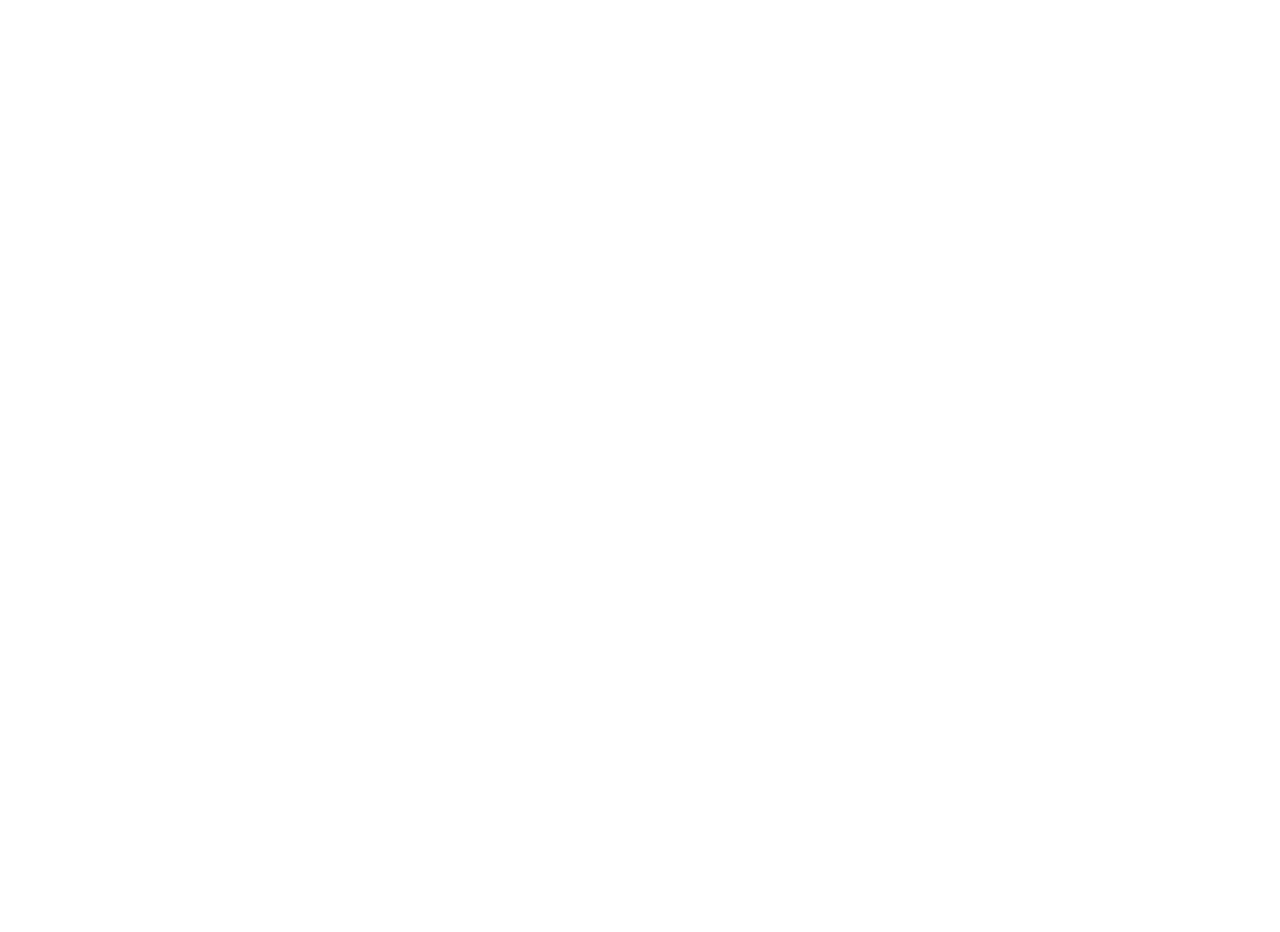
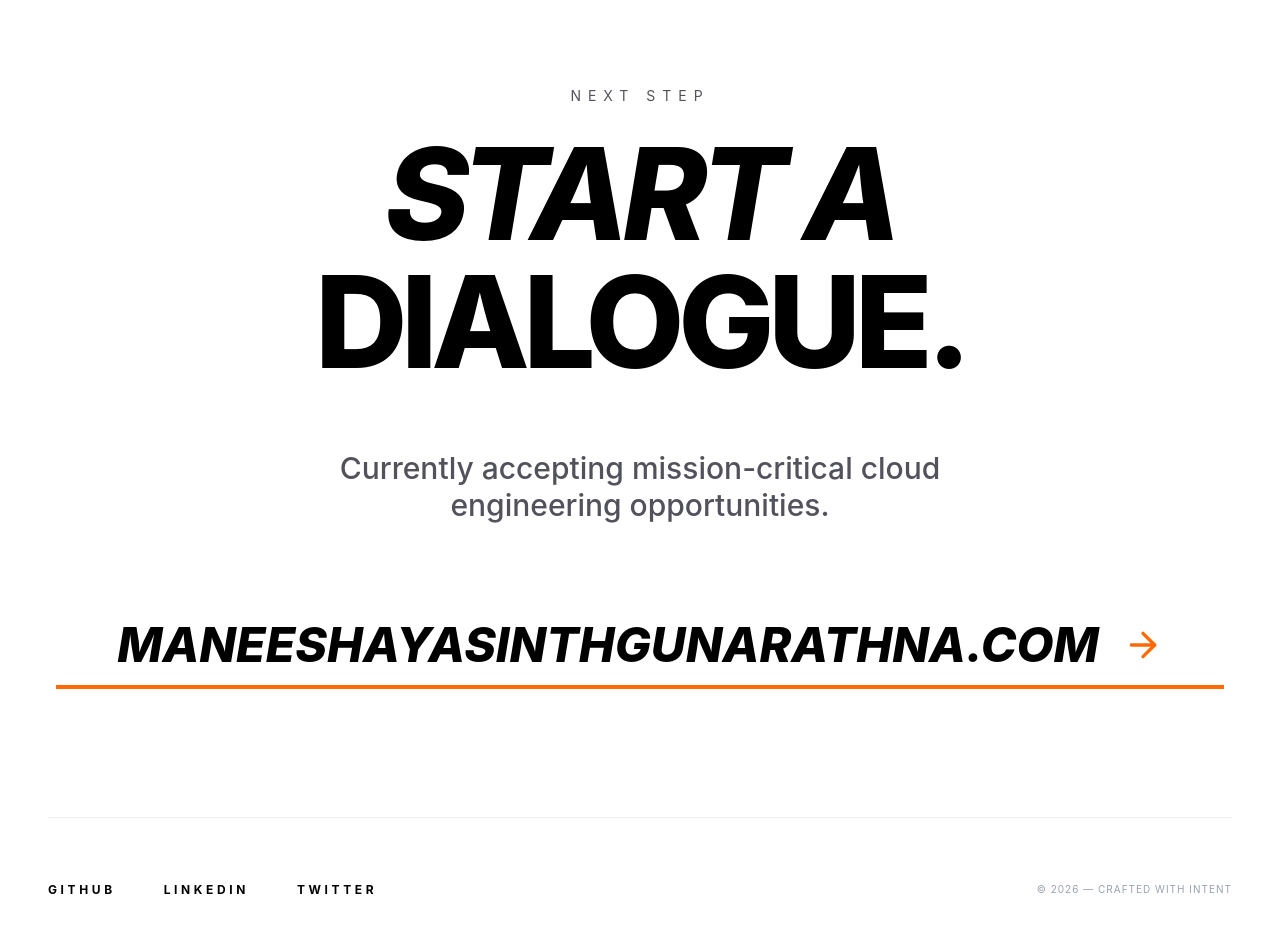
Before and after one commit to maneeshaYasinth/portfolio-website, a React (Vite) app: page / in a window 1280 px wide. Shown: the part 3180-4112 px from the top of the page. Before the commit the page ends 952 px from the top, so only its background shows below. Built offline with nearby package versions, Linux system fonts and the light colour scheme; a web font is replaced by a local one.

Commit message:
added contact page

```diff
--- a/src/App.jsx
+++ b/src/App.jsx
@@ -2,6 +2,8 @@
 import { useEffect, useState } from 'react'
 import Navbar from './components/Navbar'
 import Hero from './pages/Hero'
+import Work from './pages/Work'
+import Contact from './pages/Contact'
 
 function App() {
   const [isDarkMode, setIsDarkMode] = useState(() => {
@@ -25,6 +27,8 @@
     <>
       <Navbar isDarkMode={isDarkMode} onToggleDarkMode={toggleDarkMode} />
       <Hero isDarkMode={isDarkMode} />
+      <Work isDarkMode={isDarkMode} />
+      <Contact isDarkMode={isDarkMode} />
     </>
   )
 }
--- a/src/pages/Contact.jsx
+++ b/src/pages/Contact.jsx
@@ -0,0 +1,120 @@
+export default function Contact({ isDarkMode }) {
+  return (
+    <section
+      id="contact"
+      className={`py-48 relative overflow-hidden transition-colors duration-500 ${
+        isDarkMode ? 'bg-zinc-950' : 'bg-white'
+      }`}
+    >
+      <div className="container mx-auto px-6 md:px-12 max-w-7xl">
+        <div className="text-center space-y-16">
+          <div className="space-y-6">
+            <h2
+              className={`text-sm uppercase tracking-[0.5em] ${
+                isDarkMode ? 'text-zinc-400' : 'text-zinc-600'
+              }`}
+            >
+              Next Step
+            </h2>
+            <h3
+              className={`text-7xl md:text-9xl font-extrabold uppercase italic tracking-tighter leading-none ${
+                isDarkMode ? 'text-white' : 'text-black'
+              }`}
+            >
+              Start a <br />
+              <span className="not-italic">Dialogue.</span>
+            </h3>
+          </div>
+
+          <p
+            className={`text-2xl md:text-3xl max-w-2xl mx-auto font-medium leading-tight ${
+              isDarkMode ? 'text-zinc-300' : 'text-zinc-600'
+            }`}
+          >
+            Currently accepting mission-critical cloud engineering opportunities.
+          </p>
+
+          <div className="pt-8 px-2">
+            <a
+              href="mailto:maneeshayasinthgunarathna@gmail.com"
+              className={`group relative flex flex-wrap items-center justify-center gap-2 sm:gap-3 md:gap-6 text-base sm:text-xl md:text-3xl lg:text-5xl font-extrabold uppercase italic border-b-4 border-orange-500 pb-3 md:pb-4 hover:text-orange-500 transition-all ${
+                isDarkMode ? 'text-white' : 'text-black'
+              }`}
+              style={{ wordBreak: 'break-word', overflowWrap: 'break-word' }}
+            >
+              <span className="text-center" style={{ wordBreak: 'break-word' }}>
+                maneeshayasinthgunarathna.com
+              </span>
+              <svg
+                xmlns="http://www.w3.org/2000/svg"
+                className="w-6 h-6 sm:w-8 sm:h-8 md:w-10 md:h-10 group-hover:translate-x-4 transition-transform text-orange-500 flex-shrink-0"
+                viewBox="0 0 24 24"
+                fill="none"
+                stroke="currentColor"
+                strokeWidth="2"
+                strokeLinecap="round"
+                strokeLinejoin="round"
+                aria-hidden="true"
+              >
+                <path d="M5 12h14"></path>
+                <path d="m12 5 7 7-7 7"></path>
+              </svg>
+            </a>
+          </div>
+
+          <div
+            className={`mt-32 pt-16 border-t flex flex-col md:flex-row justify-between items-center gap-10 ${
+              isDarkMode ? 'border-white/10' : 'border-black/5'
+            }`}
+          >
+            <div className="flex gap-12">
+              <a
+                href="https://github.com/maneeshaYasinth"
+                target="_blank"
+                rel="noopener noreferrer"
+                className={`text-xs font-bold uppercase tracking-[0.3em] transition-colors ${
+                  isDarkMode
+                    ? 'text-zinc-300 hover:text-white'
+                    : 'text-black hover:text-zinc-600'
+                }`}
+              >
+                GitHub
+              </a>
+              <a
+                href="https://linkedin.com/in/maneesha-yasinth-gunarathna-700284253"
+                target="_blank"
+                rel="noopener noreferrer"
+                className={`text-xs font-bold uppercase tracking-[0.3em] transition-colors ${
+                  isDarkMode
+                    ? 'text-zinc-300 hover:text-white'
+                    : 'text-black hover:text-zinc-600'
+                }`}
+              >
+                LinkedIn
+              </a>
+              <a
+                href="https://twitter.com"
+                target="_blank"
+                rel="noopener noreferrer"
+                className={`text-xs font-bold uppercase tracking-[0.3em] transition-colors ${
+                  isDarkMode
+                    ? 'text-zinc-300 hover:text-white'
+                    : 'text-black hover:text-zinc-600'
+                }`}
+              >
+                Twitter
+              </a>
+            </div>
+            <span
+              className={`text-[10px] uppercase tracking-widest ${
+                isDarkMode ? 'text-zinc-500' : 'text-gray-400'
+              }`}
+            >
+              © 2026 — Crafted with Intent
+            </span>
+          </div>
+        </div>
+      </div>
+    </section>
+  );
+}
```
